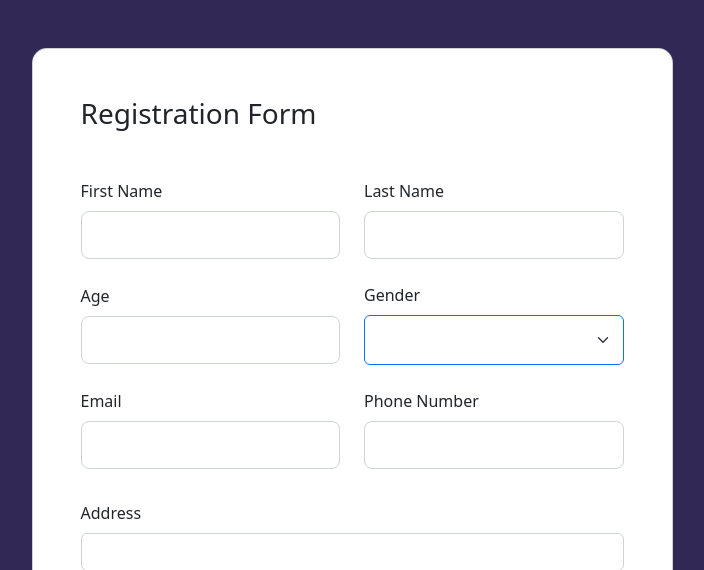
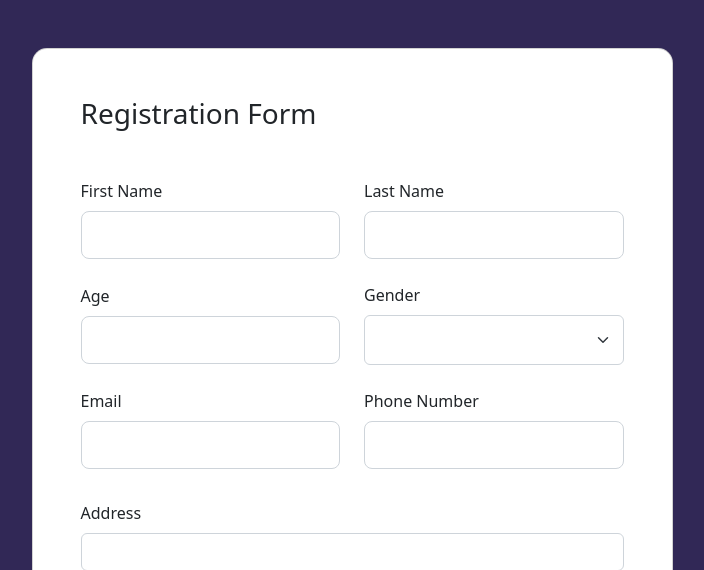
Before and after one commit to SyntaxEnemies/power-corp, a Flask app: page /register in a window 1280 px wide. Shown: the top 570 px of the page, without its empty margins (288-992 px from the left). Run offline with Flask 2, Linux system fonts and the light colour scheme; parts of the project's set-up code (start-up, migrations or seed data) failed here and were passed over; some web fonts are replaced.

Commit message:
again corrected select

```diff
--- a/templates/register.html
+++ b/templates/register.html
@@ -48,7 +48,7 @@
 
                     <div class='col-md-6 mb-4'>
                       <label for=gender class='form-label'>Gender</label>
-                      <select class='btn btn-outline-primary form-select' name='gender' id=gender style='height: 50px;' required>
+                      <select class='form-select' name='gender' id=gender style='height: 50px;' required>
                         <option value='Choose'</option>
                         <option value='Male'>Male</option>
                         <option value='Female'>Female</option>
```
